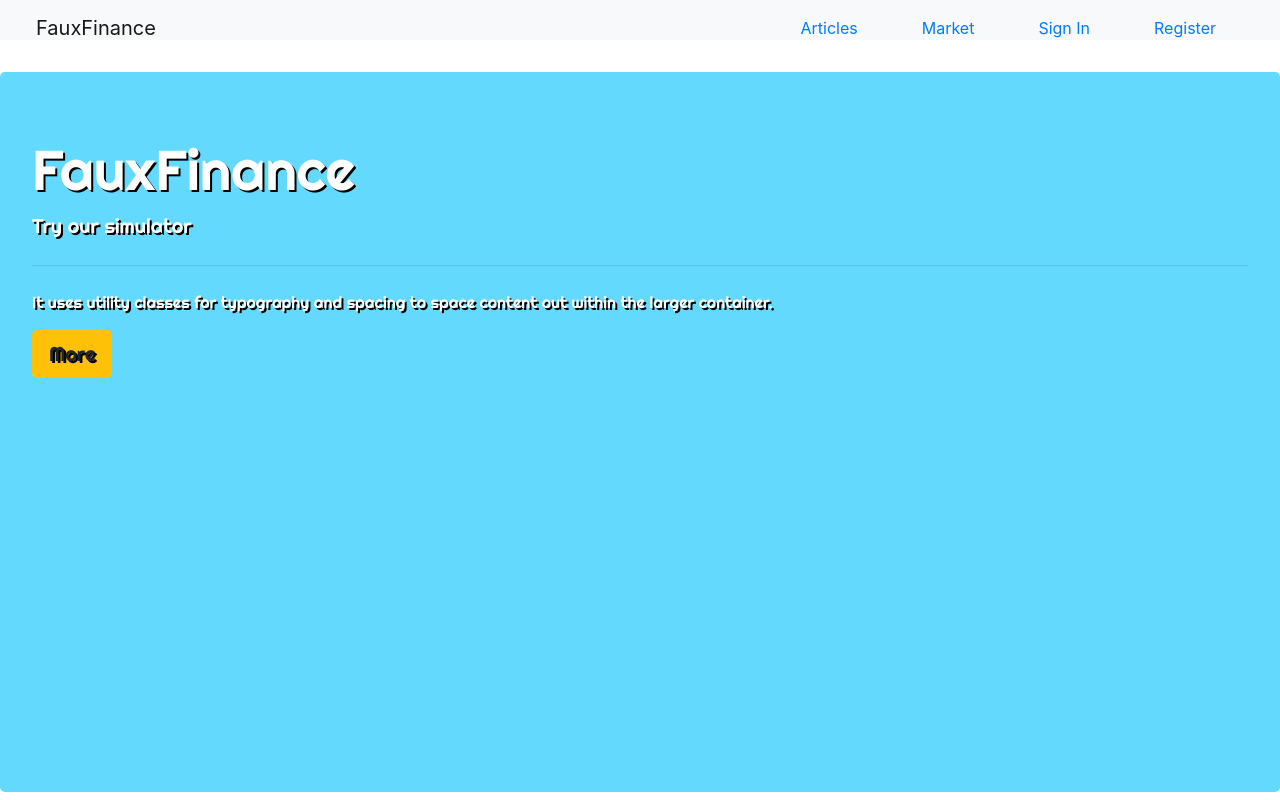
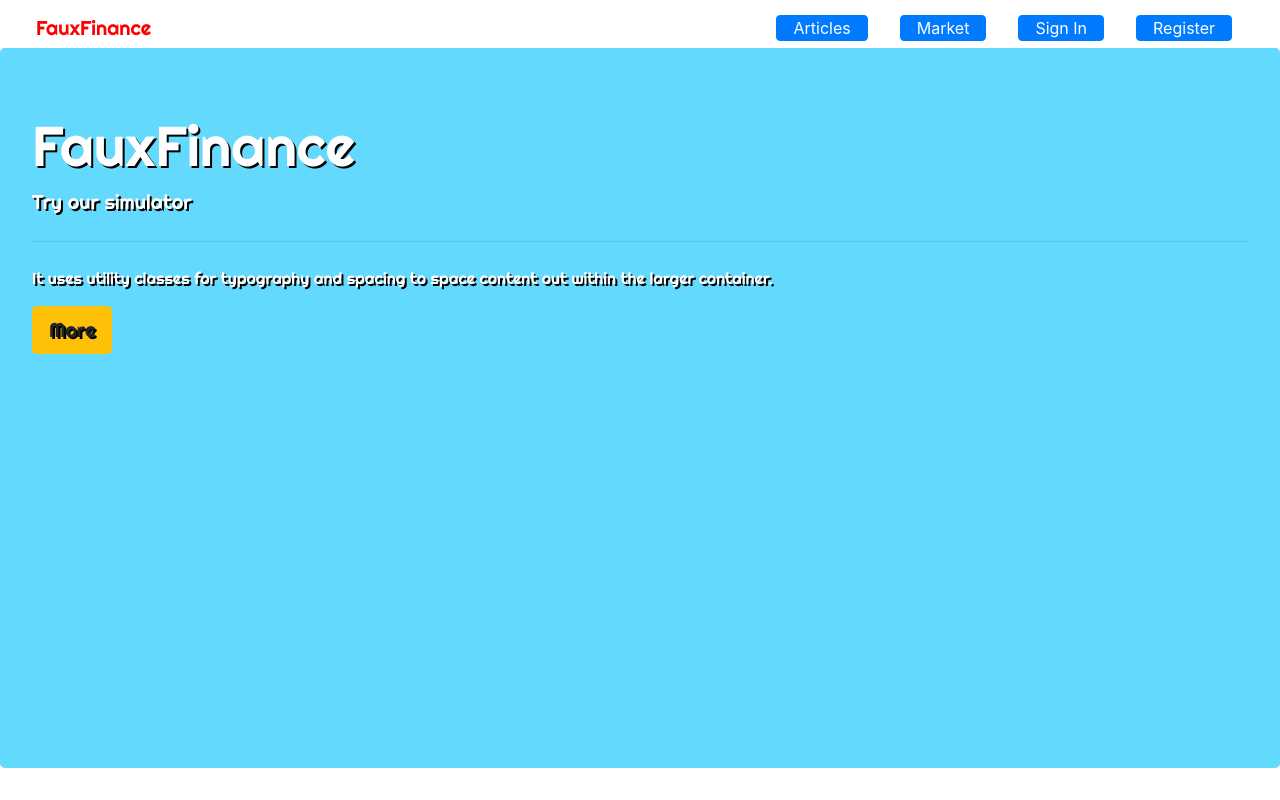
Before and after one commit to ethanhart35/Project3, a React (Create React App) app in the folder client/: page / in a window 1280 px wide. Shown: the top 800 px of the page. Built offline with nearby package versions, Linux system fonts and the light colour scheme.

Commit message:
updated Nav

```diff
--- a/client/src/App.js
+++ b/client/src/App.js
@@ -13,7 +13,7 @@ import Register from './pages/Register';
 function App() {
   return (
     <div>
-      <Nav /> //always going to show a nav component
+      <Nav />
       <Router>
         <div className="pt-5">
           <Route exact path='/' component={HomePage} />
--- a/client/src/components/Nav.css
+++ b/client/src/components/Nav.css
@@ -1,20 +1,15 @@
 .navbar {
-background-color: #63D9FE;
     position:fixed;
     top:0;
-    height: 5vh;
     width: 100%;
-
 }
 .navbar-brand {
-
     float: left;
     margin-left: 20px;
 }
 #brand {
     font-style: Rightous; font-family: 'Righteous', cursive;
     color: red;
-
 }
 .nav-item {
     margin-right: 2em;
--- a/client/src/components/Nav.js
+++ b/client/src/components/Nav.js
@@ -2,21 +2,21 @@ import React from "react";
 import "./Nav.css";
 
 const Nav = (props) => (
-    <nav className="navbar navbar-light bg-light">
-        <a className="navbar-brand" href="/">FauxFinance</a>
+    <nav className="navbar navbar-light">
+        <a className="navbar-brand" id="brand" href="/">FauxFinance</a>
 
         <ul className="nav">
                 <li className="nav-item active">
-                    <a className="nav-link" href="/articles">Articles</a>
+                    <a className="nav-link btn btn-primary py-0" href="/articles">Articles</a>
                 </li>
                 <li className="nav-item">
-                    <a className="nav-link" href="/market">Market</a>
+                    <a className="nav-link btn btn-primary py-0" href="/market">Market</a>
                 </li>
                 <li className="nav-item">
-                    <a className="nav-link" href="/login">Sign In</a>
+                    <a className="nav-link btn btn-primary py-0" href="/login">Sign In</a>
                 </li>
                 <li className="nav-item">
-                    <a className="nav-link" href="/register">Register</a>
+                    <a className="nav-link btn btn-primary py-0" href="/register">Register</a>
                 </li>
             </ul>
     </nav>
```
